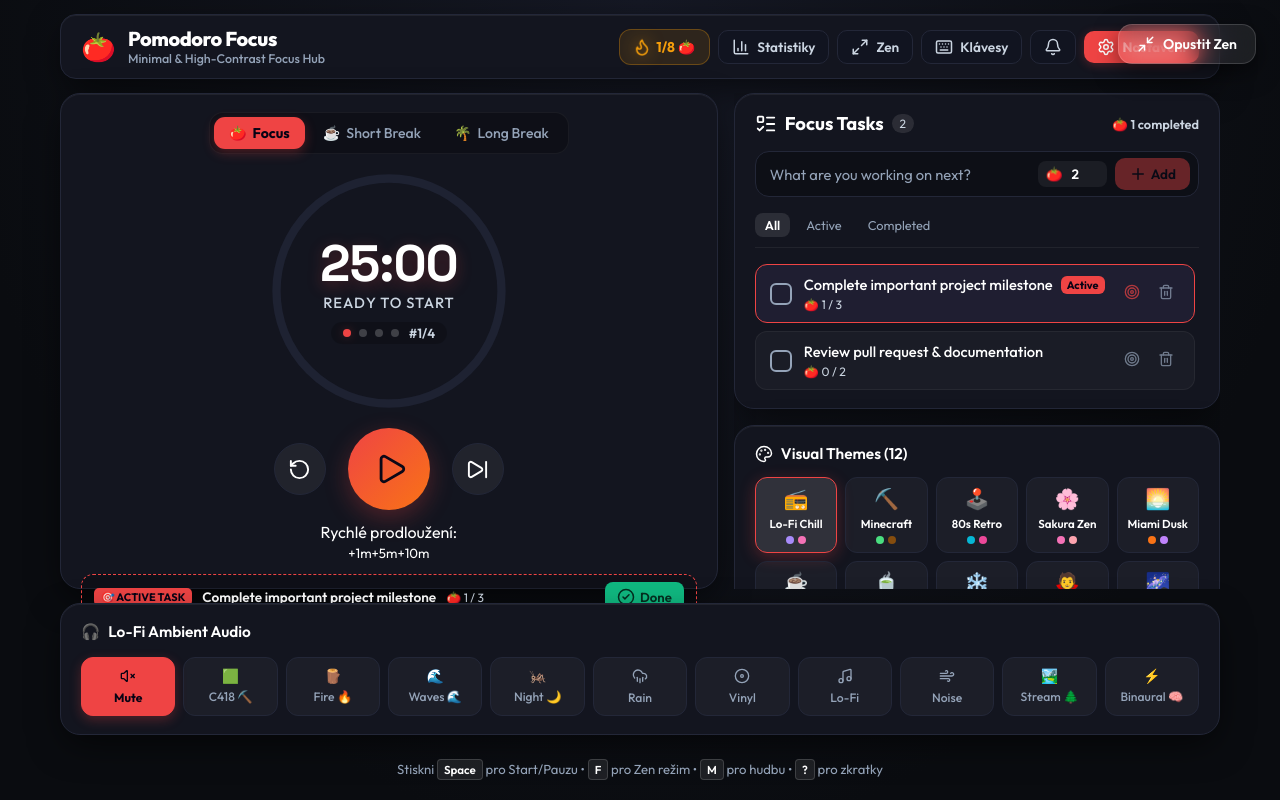
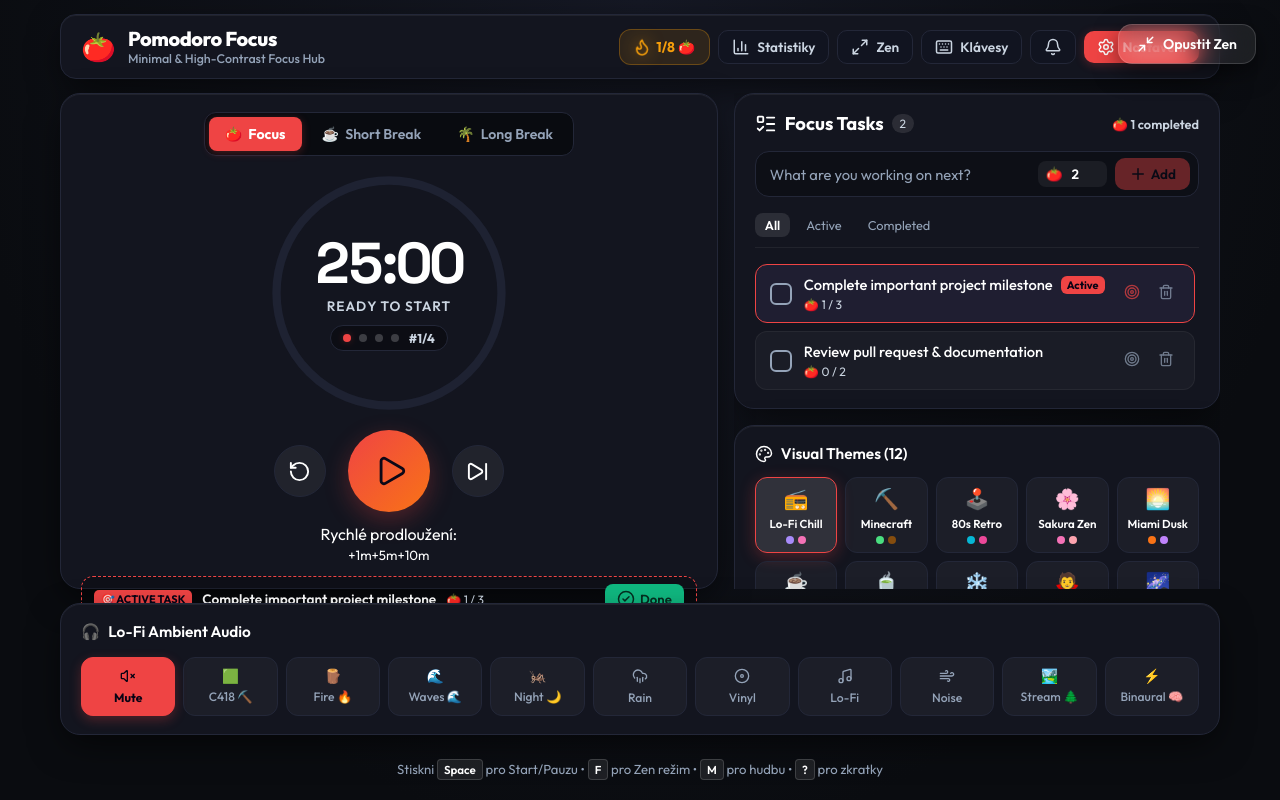
Before and after one commit to Andreyy05/pomodoro, a React (Vite) app: page / in a window 1280 px wide. Built offline with nearby package versions, Linux system fonts and the light colour scheme.

Commit message:
style(timer): modernize clock display with tabular figures and segmented tabs

```diff
--- a/src/index.css
+++ b/src/index.css
@@ -544,35 +544,35 @@ button {
 /* Mode Tabs */
 .mode-tabs {
   display: flex;
-  background: rgba(0, 0, 0, 0.25);
+  background: #090b10;
   padding: 4px;
-  border-radius: 14px;
-  border: 1px solid rgba(255, 255, 255, 0.05);
-  gap: 3px;
+  border-radius: 12px;
+  border: 1px solid var(--card-border);
+  gap: 4px;
 }
 
 .mode-tab {
   display: flex;
   align-items: center;
   gap: 6px;
-  padding: 7px 15px;
-  border-radius: 11px;
+  padding: 8px 16px;
+  border-radius: 8px;
   color: var(--text-dim);
   font-size: 0.88rem;
-  font-weight: 500;
-  transition: all 0.2s cubic-bezier(0.4, 0, 0.2, 1);
+  font-weight: 600;
+  transition: all 0.15s ease;
 }
 
 .mode-tab:hover {
-  color: var(--text-main);
+  color: #ffffff;
   background: rgba(255, 255, 255, 0.05);
 }
 
 .mode-tab.active {
   background: var(--accent-primary);
-  color: #070314;
+  color: #ffffff;
   font-weight: 700;
-  box-shadow: 0 4px 12px var(--accent-glow);
+  box-shadow: 0 2px 8px var(--accent-glow);
 }
 
 /* Circular Clock Ring */
@@ -598,7 +598,7 @@ button {
 .progress-ring-fill {
   color: var(--timer-ring-fill);
   transition: stroke-dashoffset 0.8s cubic-bezier(0.4, 0, 0.2, 1);
-  filter: drop-shadow(0 0 10px var(--accent-glow));
+  filter: drop-shadow(0 0 8px var(--accent-glow));
 }
 
 .clock-content {
@@ -612,25 +612,25 @@ button {
 
 .time-display {
   font-family: var(--timer-font);
-  font-size: 3.2rem;
-  font-weight: 700;
-  letter-spacing: -0.02em;
-  color: var(--text-main);
+  font-size: 3.6rem;
+  font-weight: 800;
+  font-variant-numeric: tabular-nums;
+  letter-spacing: -0.04em;
+  color: #ffffff;
   line-height: 1;
-  text-shadow: 0 4px 16px var(--accent-glow);
   user-select: none;
 }
 
 [data-theme='retro'] .time-display,
 [data-theme='minecraft'] .time-display {
-  font-size: 2.1rem;
+  font-size: 2.2rem;
   letter-spacing: 2px;
 }
 
 .mode-status-label {
-  font-size: 0.92rem;
+  font-size: 0.85rem;
   color: var(--text-muted);
-  font-weight: 500;
+  font-weight: 600;
   text-transform: uppercase;
   letter-spacing: 1px;
 }
@@ -641,8 +641,9 @@ button {
   align-items: center;
   gap: 8px;
   margin-top: 6px;
-  padding: 3px 12px;
-  background: rgba(0, 0, 0, 0.2);
+  padding: 4px 12px;
+  background: rgba(0, 0, 0, 0.35);
+  border: 1px solid var(--card-border);
   border-radius: 20px;
 }
 
@@ -656,7 +657,7 @@ button {
 
 .cycle-dot.filled {
   background: var(--accent-primary);
-  box-shadow: 0 0 8px var(--accent-glow);
+  box-shadow: 0 0 6px var(--accent-glow);
 }
 
 .cycle-dot.active-pulse {
@@ -665,13 +666,13 @@ button {
 
 @keyframes pulseDot {
   0%, 100% { transform: scale(1); opacity: 1; }
-  50% { transform: scale(1.4); opacity: 0.6; }
+  50% { transform: scale(1.3); opacity: 0.7; }
 }
 
 .cycle-text {
-  font-size: 0.82rem;
+  font-size: 0.8rem;
   color: var(--text-muted);
-  font-weight: 600;
+  font-weight: 700;
   margin-left: 2px;
 }
 
```
